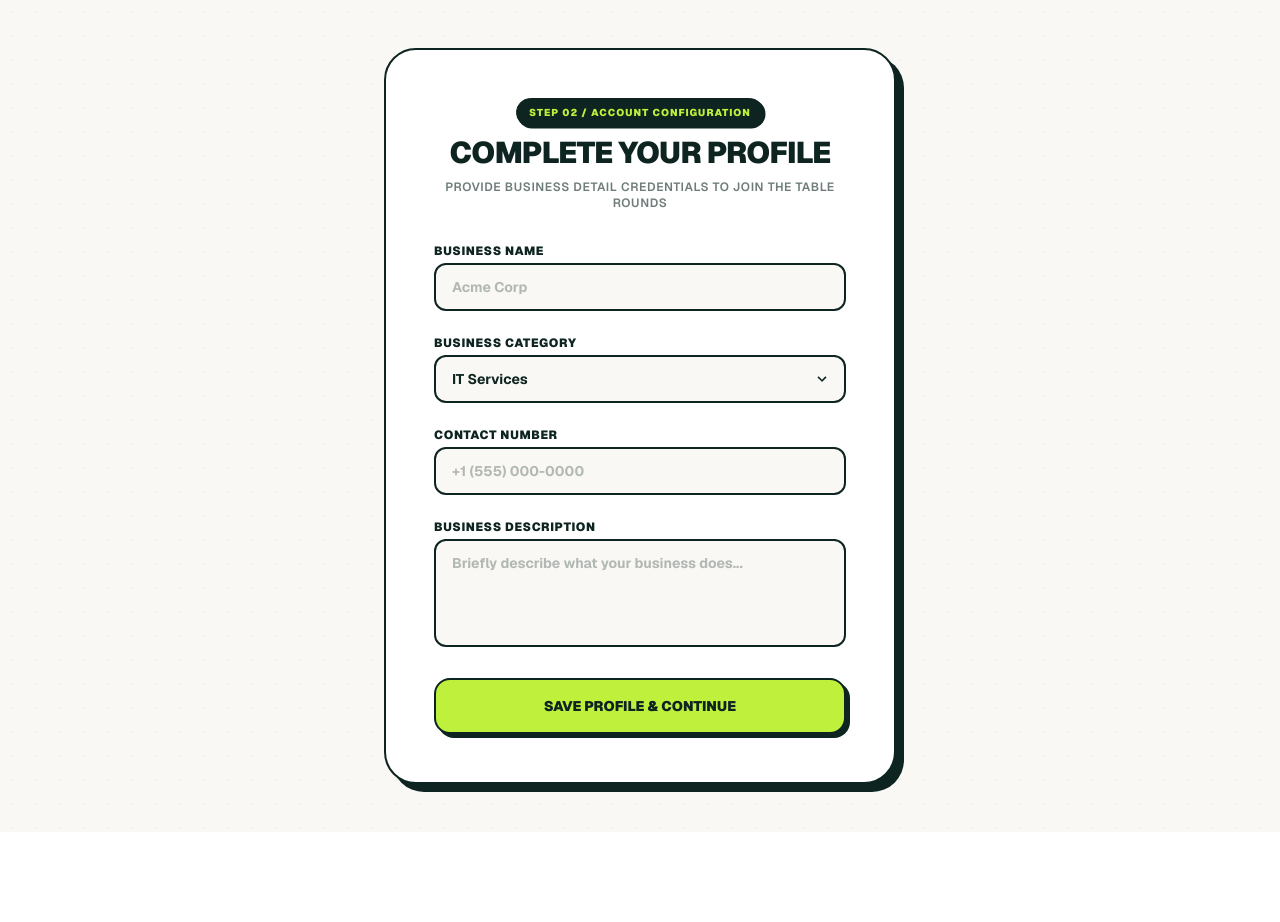
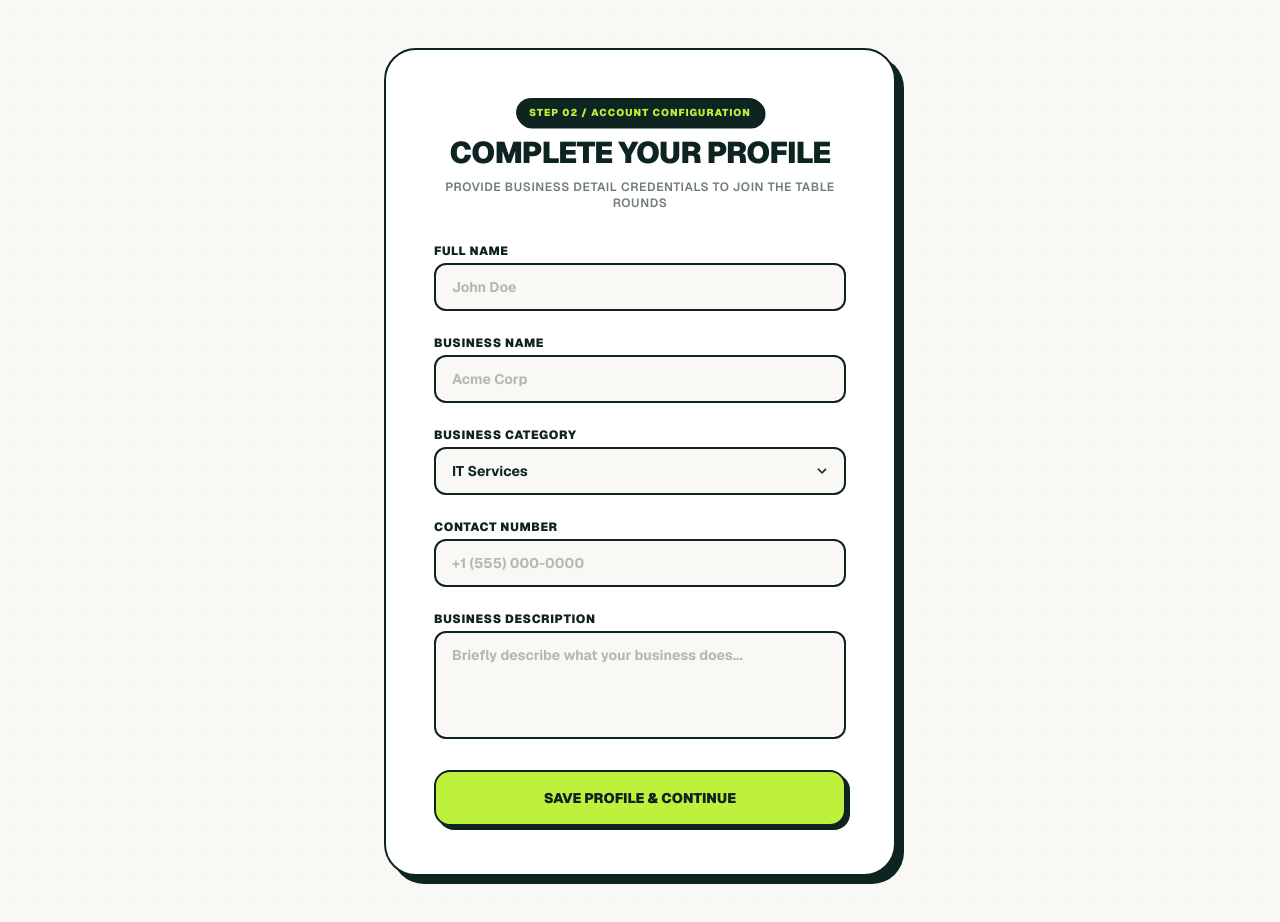
Before and after one commit to HackBoats-LMS/1-2-1-conclave, a Next.js app: page /onboarding in a window 1280 px wide. Before the commit the page ends 832 px from the top, so only its background shows below. Built offline with nearby package versions, Linux system fonts and the light colour scheme; no server answers; sample sign-in values are in the browser's storage.

Commit message:
added captain

```diff
--- a/app/admin/actions.ts
+++ b/app/admin/actions.ts
@@ -195,6 +195,7 @@ export async function revokeAllAccess() {
   await requireAdmin();
   try {
     await prisma.user.updateMany({
+      where: { role: { not: "ADMIN" } },
       data: { isApproved: false }
     });
     await prisma.tableAssignment.deleteMany({});
--- a/app/dashboard/page.tsx
+++ b/app/dashboard/page.tsx
@@ -141,7 +141,7 @@ export default async function UserDashboard() {
                         )}
                       </div>
                       <div className="min-w-0 flex-1">
-                        <h3 className="font-black text-lg uppercase truncate">{user.name || user.businessName || "Unnamed User"}</h3>
+                        <h3 className="font-black text-lg uppercase truncate">{user.name || user.businessName || user.email}</h3>
                         <p className="text-xs font-bold text-[#BEF03C] bg-[#0D2421] border border-[#0D2421] px-2 py-0.5 rounded inline-block uppercase truncate tracking-wide max-w-full">
                           {user.businessCategory || "Participant"}
                         </p>
--- a/app/onboarding/actions.ts
+++ b/app/onboarding/actions.ts
@@ -7,6 +7,7 @@ export async function completeOnboarding(formData: FormData) {
   const session = await auth();
   if (!session?.user?.email) throw new Error("Unauthorized");
 
+  const name = formData.get("name") as string;
   const businessName = formData.get("businessName") as string;
   const businessCategory = formData.get("businessCategory") as string;
   const contactNumber = formData.get("contactNumber") as string;
@@ -19,6 +20,7 @@ export async function completeOnboarding(formData: FormData) {
   const updatedUser = await prisma.user.update({
     where: { id: user.id },
     data: {
+      name,
       businessName,
       businessCategory,
       contactNumber,
--- a/app/onboarding/page.tsx
+++ b/app/onboarding/page.tsx
@@ -36,6 +36,19 @@ export default async function Onboarding() {
         </div>
 
         <form action={completeOnboarding} className="space-y-6">
+
+          <div className="space-y-1">
+            <label className="block text-xs font-black uppercase tracking-wider text-[#0D2421]">
+              Full Name
+            </label>
+            <input
+              required
+              name="name"
+              type="text"
+              className="w-full bg-[#FAF8F4] border-2 border-[#0D2421] rounded-xl px-4 py-3 text-sm focus:outline-none focus:ring-2 focus:ring-[#BEF03C]/50 transition-all font-bold placeholder:text-[#0D2421]/30"
+              placeholder="John Doe"
+            />
+          </div>
 
           <div className="space-y-1">
             <label className="block text-xs font-black uppercase tracking-wider text-[#0D2421]">
```
